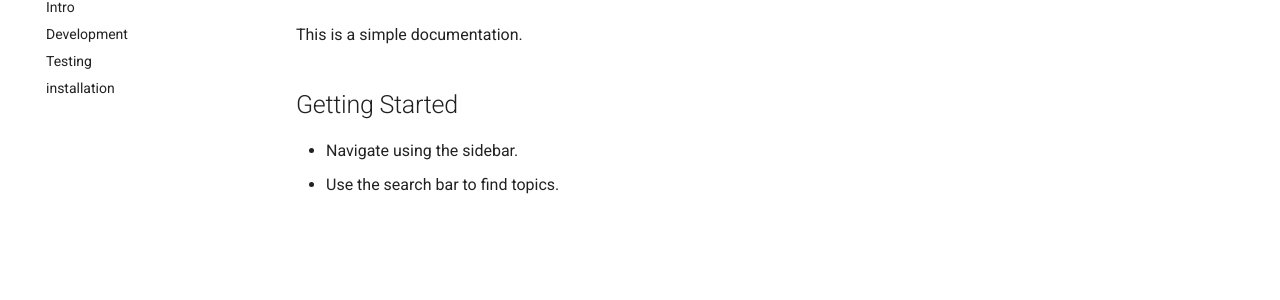
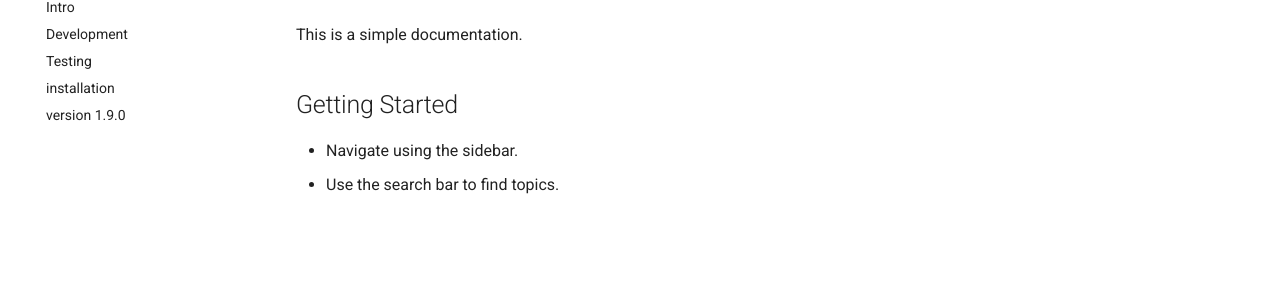
Before and after one commit to mursheda-baby-fnt/ops-doc-test, an MkDocs documentation site: the page built from docs/index.md, in a window 1280 px wide. Shown: the part 158-458 px from the top of the page. Built offline with MkDocs 1.6.1 and Material for MkDocs 9.7.7, drawn with Linux system fonts in a browser that asks for light colours; the version menu is left out.

Commit message:
adding new bar

```diff
--- a/mkdocs.yml
+++ b/mkdocs.yml
@@ -27,6 +27,7 @@ nav:
   - Development: dev.md
   - Testing: test.md
   - installation: install.md
+  - version 1.9.0: version.md
 
 # plugins:
 #   - search  # Enables search functionality
```
